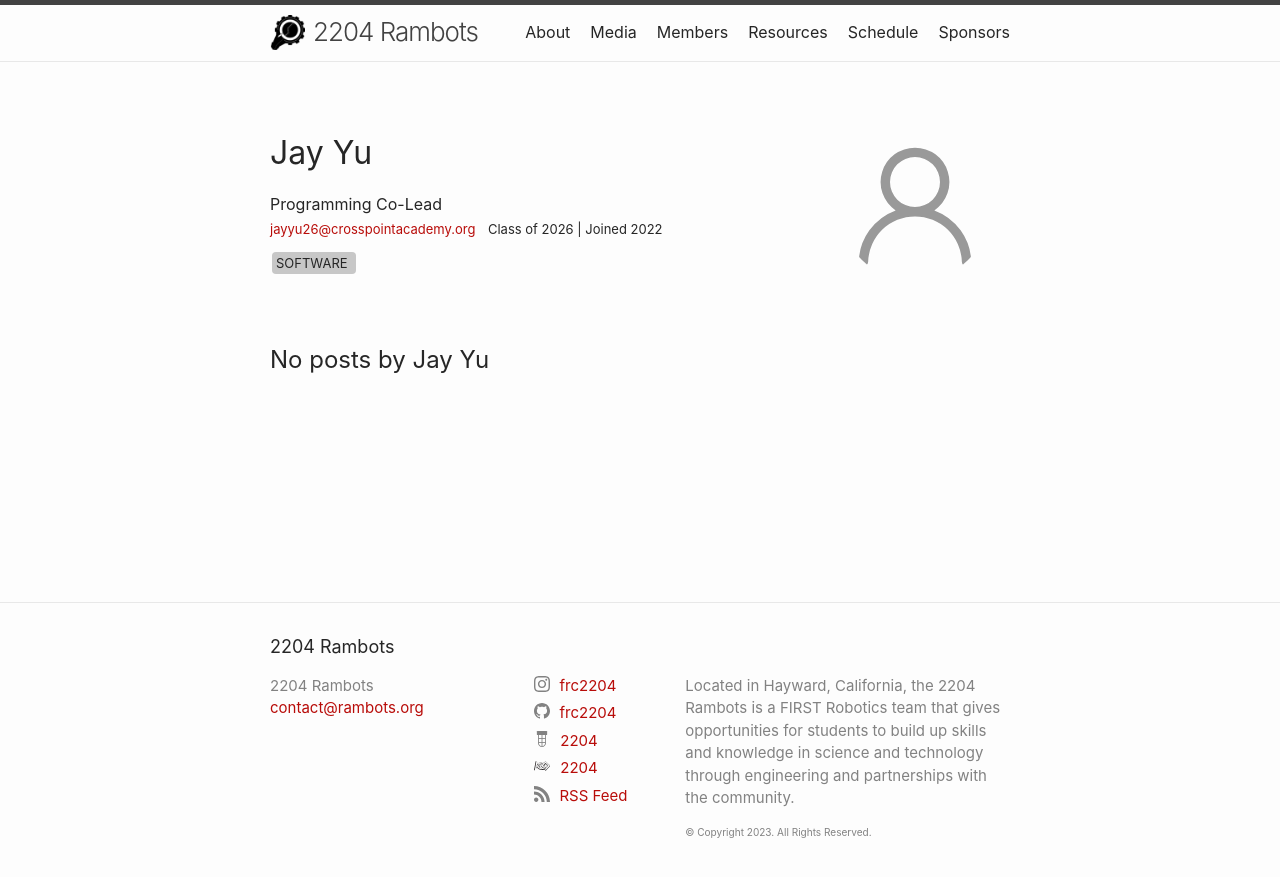
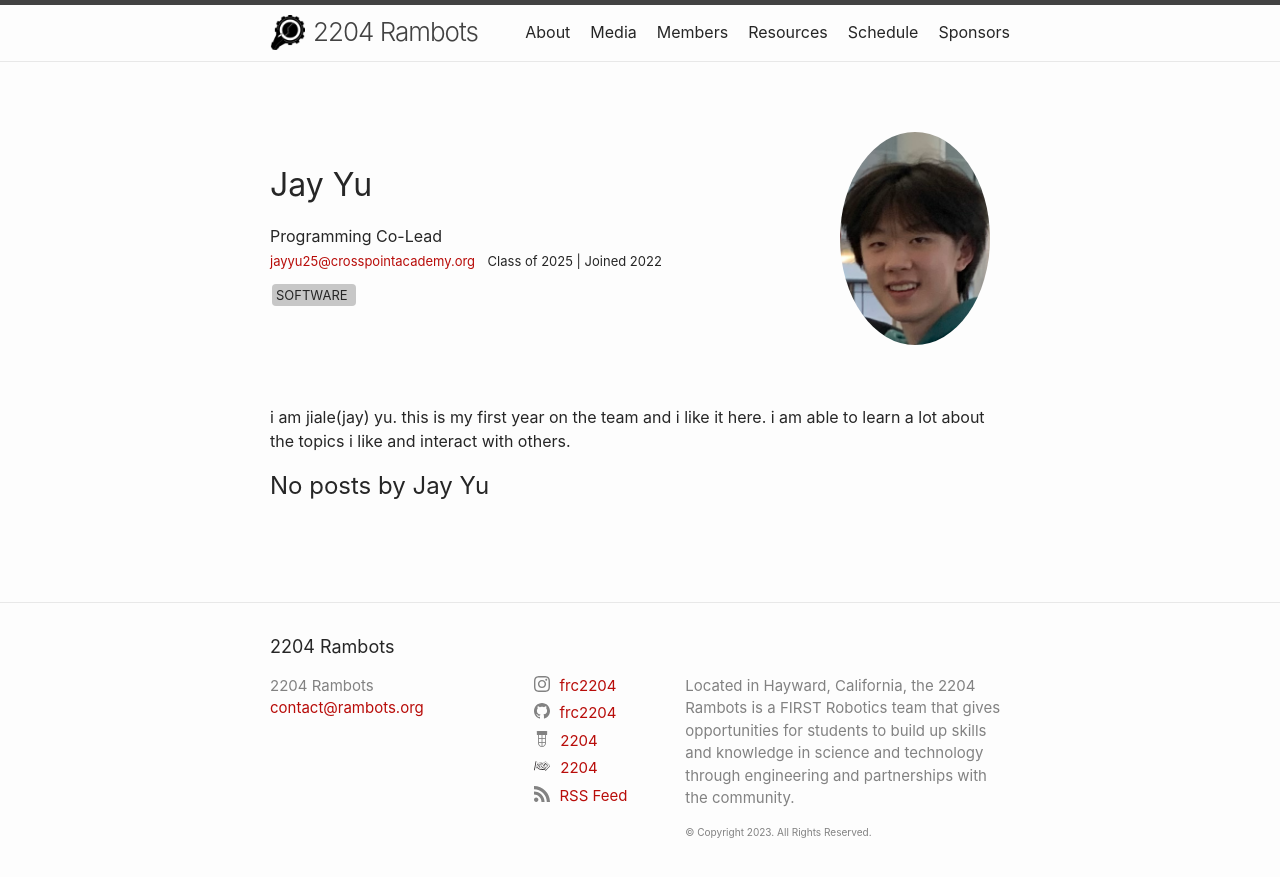
Before and after one commit to frc2204/website, a Jekyll site: the page built from _leadership/jyu.md, in a window 1280 px wide. Shown: the top 877 px of the page. Built offline with Jekyll 4.4.1, drawn with Linux system fonts in a browser that asks for light colours.

Commit message:
Updated Information About Jay
Added profile-picture as well as bio description

```diff
--- a/_leadership/jyu.md
+++ b/_leadership/jyu.md
@@ -1,10 +1,12 @@
 ---
 name: Jay Yu
-email: jayyu26@crosspointacademy.org
+email: jayyu25@crosspointacademy.org
+profile_pic: /assets/profile-picture/jyu.jpg
 role: Programming Co-Lead
 year_started: 2022
-graduation_year: 2026
+graduation_year: 2025
 priority: 2
 tags:
   - software
 ---
+i am jiale(jay) yu. this is my first year on the team and i like it here. i am able to learn a lot about the topics i like and interact with others.
```
Also changed, not shown: assets/profile-picture/jyu.jpg (added).
